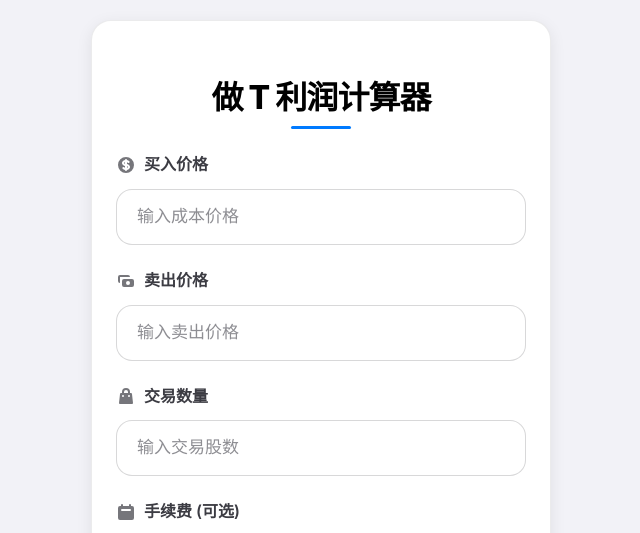
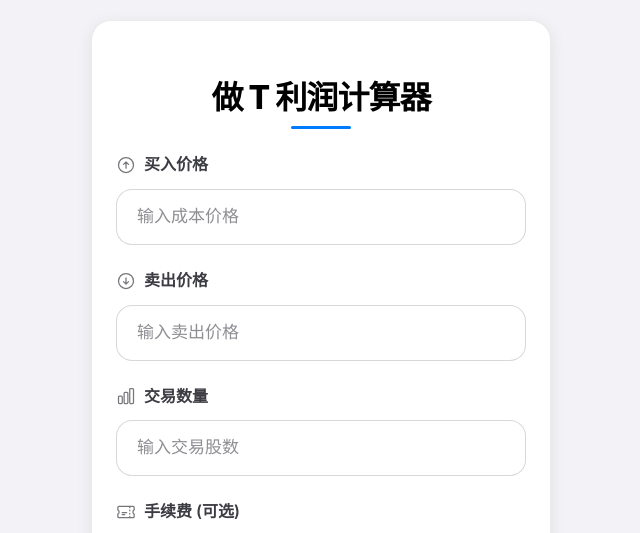
Before and after one commit to qipeijun/lifeTools, a plain HTML site: page buysell/index.html in a window 1280 px wide. Shown: the top 533 px of the page, 319-959 px from the left. Drawn offline with Linux system fonts and the light colour scheme.

Commit message:
style(buysell): 更新表单图标和样式
- 替换买入价格、卖出价格、交易数量、手续费等表单字段的图标
- 使用新的 SVG 图标替代原有的填充图标
- 调整图标样式，使其更加清晰和一致

```diff
--- a/buysell/index.html
+++ b/buysell/index.html
@@ -12,9 +12,8 @@
 
         <div class="ios-form-group">
             <label for="buyPrice" class="ios-label">
-                <svg class="ios-label-icon" fill="currentColor" viewBox="0 0 20 20">
-                    <path d="M8.433 7.418c.155-.103.346-.196.567-.267v1.698a2.305 2.305 0 01-.567-.267C8.07 8.34 8 8.114 8 8c0-.114.07-.34.433-.582zM11 12.849v-1.698c.22.071.412.164.567.267.364.243.433.468.433.582 0 .114-.07.34-.433.582a2.305 2.305 0 01-.567.267z"/>
-                    <path fill-rule="evenodd" d="M10 18a8 8 0 100-16 8 8 0 000 16zm1-13a1 1 0 10-2 0v.092a4.535 4.535 0 00-1.676.662C6.602 6.234 6 7.009 6 8c0 .99.602 1.765 1.324 2.246.48.32 1.054.545 1.676.662v1.941c-.391-.127-.68-.317-.843-.504a1 1 0 10-1.51 1.31c.562.649 1.413 1.076 2.353 1.253V15a1 1 0 102 0v-.092a4.535 4.535 0 001.676-.662C13.398 13.766 14 12.991 14 12c0-.99-.602-1.765-1.324-2.246A4.535 4.535 0 0011 9.092V7.151c.391.127.68.317.843.504a1 1 0 101.511-1.31c-.563-.649-1.413-1.076-2.354-1.253V5z" clip-rule="evenodd"/>
+                <svg class="ios-label-icon" xmlns="http://www.w3.org/2000/svg" fill="none" viewBox="0 0 24 24" stroke-width="1.5" stroke="currentColor" aria-hidden="true">
+                  <path stroke-linecap="round" stroke-linejoin="round" d="M15 11.25l-3-3m0 0l-3 3m3-3v7.5M21 12a9 9 0 11-18 0 9 9 0 0118 0z" />
                 </svg>
                 买入价格
             </label>
@@ -23,8 +22,8 @@
 
         <div class="ios-form-group">
             <label for="sellPrice" class="ios-label">
-                <svg class="ios-label-icon" fill="currentColor" viewBox="0 0 20 20">
-                    <path fill-rule="evenodd" d="M4 4a2 2 0 00-2 2v4a2 2 0 002 2V6h10a2 2 0 00-2-2H4zm2 6a2 2 0 012-2h8a2 2 0 012 2v4a2 2 0 01-2 2H8a2 2 0 01-2-2v-4zm6 4a2 2 0 100-4 2 2 0 000 4z" clip-rule="evenodd"/>
+                <svg class="ios-label-icon" xmlns="http://www.w3.org/2000/svg" fill="none" viewBox="0 0 24 24" stroke-width="1.5" stroke="currentColor" aria-hidden="true">
+                  <path stroke-linecap="round" stroke-linejoin="round" d="M9 12.75l3 3m0 0l3-3m-3 3v-7.5M21 12a9 9 0 11-18 0 9 9 0 0118 0z" />
                 </svg>
                 卖出价格
             </label>
@@ -33,8 +32,8 @@
 
         <div class="ios-form-group">
             <label for="quantity" class="ios-label">
-                <svg class="ios-label-icon" fill="currentColor" viewBox="0 0 20 20">
-                    <path fill-rule="evenodd" d="M10 2a4 4 0 00-4 4v1H5a1 1 0 00-.994.89l-1 9A1 1 0 004 18h12a1 1 0 00.994-1.11l-1-9A1 1 0 0015 7h-1V6a4 4 0 00-4-4zm2 5V6a2 2 0 10-4 0v1h4zm-6 3a1 1 0 112 0 1 1 0 01-2 0zm7-1a1 1 0 100 2 1 1 0 000-2z" clip-rule="evenodd"/>
+                <svg class="ios-label-icon" xmlns="http://www.w3.org/2000/svg" fill="none" viewBox="0 0 24 24" stroke-width="1.5" stroke="currentColor" aria-hidden="true">
+                  <path stroke-linecap="round" stroke-linejoin="round" d="M3 13.125C3 12.504 3.504 12 4.125 12h2.25c.621 0 1.125.504 1.125 1.125v6.75C7.5 20.496 6.996 21 6.375 21h-2.25A1.125 1.125 0 013 19.875v-6.75zM9.75 8.625c0-.621.504-1.125 1.125-1.125h2.25c.621 0 1.125.504 1.125 1.125v11.25c0 .621-.504 1.125-1.125 1.125h-2.25a1.125 1.125 0 01-1.125-1.125V8.625zM16.5 4.125c0-.621.504-1.125 1.125-1.125h2.25C20.496 3 21 3.504 21 4.125v15.75c0 .621-.504 1.125-1.125 1.125h-2.25a1.125 1.125 0 01-1.125-1.125V4.125z" />
                 </svg>
                 交易数量
             </label>
@@ -43,8 +42,8 @@
 
         <div class="ios-form-group">
             <label for="commission" class="ios-label">
-                <svg class="ios-label-icon" fill="currentColor" viewBox="0 0 20 20">
-                    <path fill-rule="evenodd" d="M6 2a1 1 0 00-1 1v1H4a2 2 0 00-2 2v10a2 2 0 002 2h12a2 2 0 002-2V6a2 2 0 00-2-2h-1V3a1 1 0 10-2 0v1H7V3a1 1 0 00-1-1zm0 5a1 1 0 000 2h8a1 1 0 100-2H6z" clip-rule="evenodd"/>
+                <svg class="ios-label-icon" xmlns="http://www.w3.org/2000/svg" fill="none" viewBox="0 0 24 24" stroke-width="1.5" stroke="currentColor" aria-hidden="true">
+                  <path stroke-linecap="round" stroke-linejoin="round" d="M16.5 6v.75m0 3v.75m0 3v.75m0 3V18m-9-5.25h5.25M7.5 15h3M3.375 5.25c-.621 0-1.125.504-1.125 1.125v3.026a2.999 2.999 0 010 5.198v3.026c0 .621.504 1.125 1.125 1.125h17.25c.621 0 1.125-.504 1.125-1.125v-3.026a2.999 2.999 0 010-5.198V6.375c0-.621-.504-1.125-1.125-1.125H3.375z" />
                 </svg>
                 手续费 (可选)
             </label>
@@ -70,8 +69,9 @@
                         <div class="ios-result-item-label">
                             收益率
                             <div class="profit-rate-settings" id="profit-rate-settings">
-                                <svg class="settings-icon" fill="currentColor" viewBox="0 0 20 20">
-                                    <path fill-rule="evenodd" d="M11.49 3.17c-.38-1.56-2.6-1.56-2.98 0a1.532 1.532 0 01-2.286.948c-1.372-.836-2.942.734-2.106 2.106.54.886.061 2.042-.947 2.287-1.561.379-1.561 2.6 0 2.978a1.532 1.532 0 01.947 2.287c-.836 1.372.734 2.942 2.106 2.106a1.532 1.532 0 012.287.947c.379 1.561 2.6 1.561 2.978 0a1.533 1.533 0 012.287-.947c1.372.836 2.942-.734 2.106-2.106a1.533 1.533 0 01.947-2.287c1.561-.379 1.561-2.6 0-2.978a1.532 1.532 0 01-.947-2.287c.836-1.372-.734-2.942-2.106-2.106a1.532 1.532 0 01-2.287-.947zM10 13a3 3 0 100-6 3 3 0 000 6z" clip-rule="evenodd"/>
+                                <svg class="settings-icon" xmlns="http://www.w3.org/2000/svg" fill="none" viewBox="0 0 24 24" stroke-width="1.5" stroke="currentColor" aria-hidden="true">
+                                  <path stroke-linecap="round" stroke-linejoin="round" d="M9.594 3.94c.09-.542.56-.94 1.11-.94h2.593c.55 0 1.02.398 1.11.94l.213 1.281c.063.374.313.686.645.87.074.04.147.083.22.127.324.196.72.257 1.075.124l1.217-.456a1.125 1.125 0 011.37.49l1.296 2.247a1.125 1.125 0 01-.26 1.431l-1.003.827c-.293.24-.438.613-.438.995s.145.755.438.995l1.003.827c.48.398.668 1.03.26 1.431l-1.296 2.247a1.125 1.125 0 01-1.37.49l-1.217-.456c-.355-.133-.75-.072-1.075.124a6.57 6.57 0 01-.22.127c-.331.183-.581.495-.645.87l-.213 1.281c-.09.543-.56.94-1.11.94h-2.593c-.55 0-1.02-.398-1.11-.94l-.213-1.281c-.063-.374-.313-.686-.645-.87a6.52 6.52 0 01-.22-.127c-.324-.196-.72-.257-1.075-.124l-1.217.456a1.125 1.125 0 01-1.37-.49l-1.296-2.247a1.125 1.125 0 01.26-1.431l1.004-.827c.292-.24.437-.613.437-.995s-.145-.755-.437-.995l-1.004-.827a1.125 1.125 0 01-.26-1.431l1.296-2.247a1.125 1.125 0 011.37-.49l1.217.456c.355.133.75.072 1.075-.124.073-.044.146-.087.22-.127.332-.183.582-.495.645-.87l.213-1.281z" />
+                                  <path stroke-linecap="round" stroke-linejoin="round" d="M15 12a3 3 0 11-6 0 3 3 0 016 0z" />
                                 </svg>
                                 <div class="profit-rate-dropdown" id="profit-rate-dropdown">
                                     <div class="dropdown-header">选择目标收益率</div>
```
